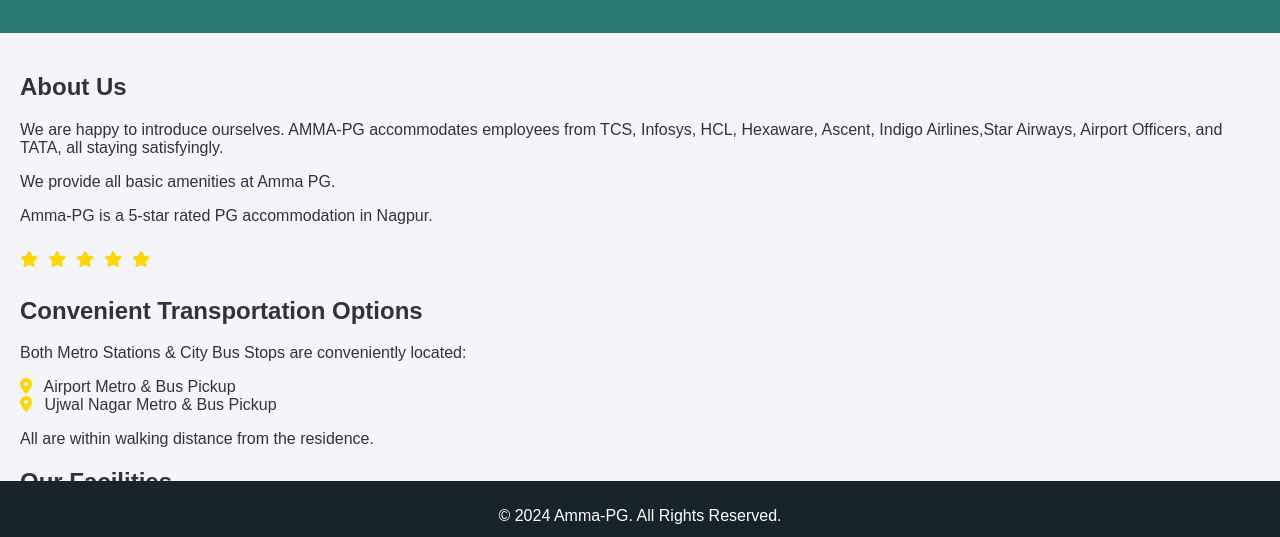
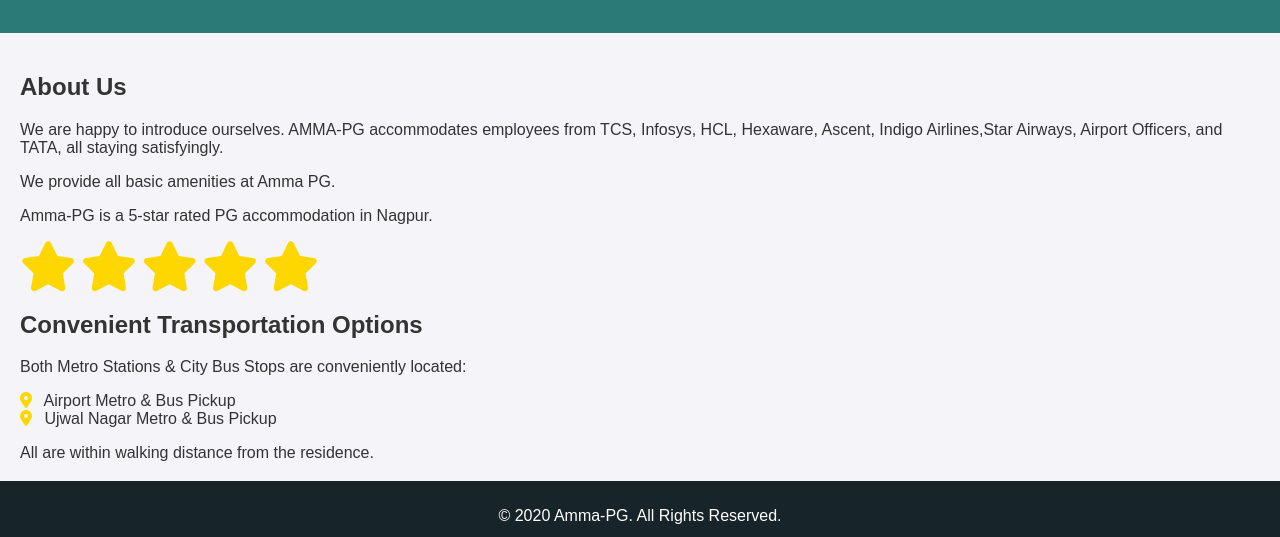
Before and after one commit to ammapgrajshreekhangan/Amma-Pg-website, a plain HTML site: page index.html in a window 1280 px wide. Shown: the part 249-786 px from the top of the page. Drawn offline with Linux system fonts and the light colour scheme.

Commit message:
star size and copy right year change

```diff
--- a/index.html
+++ b/index.html
@@ -68,6 +68,10 @@
     		align-items: center;
     		font-size: 18px;
 		}
+		.responsive-star {
+        	color: gold;
+        	font-size: clamp(20px, 5vw, 50px);  /* Minimum: 20px, Preferred: 5vw, Maximum: 50px */
+		}
         footer {
             background-color: #17252a;
             color: white;
@@ -100,13 +104,13 @@
         <p>We provide all basic amenities at Amma PG.</p>
 
         <p>Amma-PG is a 5-star rated PG accommodation in Nagpur.</p>
-        <div class="gallery">
-            <i class="fas fa-star" style="color: gold;"></i>
-            <i class="fas fa-star" style="color: gold;"></i>
-            <i class="fas fa-star" style="color: gold;"></i>
-            <i class="fas fa-star" style="color: gold;"></i>
-            <i class="fas fa-star" style="color: gold;"></i>
-        </div>
+        <p>
+    <i class="fas fa-star responsive-star"></i>
+    <i class="fas fa-star responsive-star"></i>
+    <i class="fas fa-star responsive-star"></i>
+    <i class="fas fa-star responsive-star"></i>
+    <i class="fas fa-star responsive-star"></i>
+</p>
 
         <h2>Convenient Transportation Options</h2>
         <p>Both Metro Stations & City Bus Stops are conveniently located:</p>
@@ -152,7 +156,7 @@
         <div class="contact-info">
             <h2>Contact Us</h2>
             <p>Mrs. Rajshree Khangan</p>
-            <p>Phone: <a href="tel:8888895167">8888895167</a></p>
+            <p>Phone: <a href="tel:8888895167">888 88 95 167</a></p>
             <p>Email: <a href="mailto:ammapgrk@gmail.com">ammapgrk@gmail.com</a></p>
         </div>
 
@@ -165,7 +169,7 @@
     </div>
 
     <footer>
-        <p>&copy; 2024 Amma-PG. All Rights Reserved.</p>
+        <p>&copy; 2020 Amma-PG. All Rights Reserved.</p>
     </footer>
 </body>
 </html>
```
